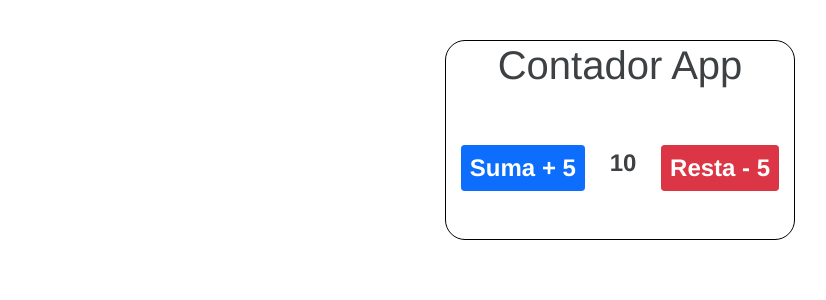
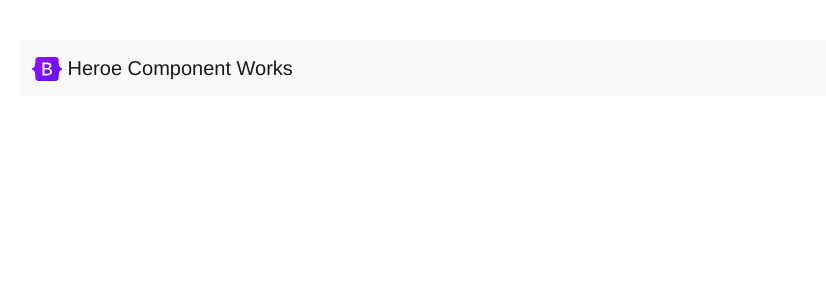
Before and after one commit to ferdiego88/bases, an Angular app: page / in a window 1280 px wide. Shown: the top 300 px of the page, without its empty margins (20-846 px from the left). Built offline with nearby package versions, Linux system fonts and the light colour scheme.

Commit message:
crear Componente manualmente

```diff
--- a/src/app/app.component.html
+++ b/src/app/app.component.html
@@ -1 +1 @@
-<app-contador></app-contador>
+<app-heroe></app-heroe>
--- a/src/app/app.module.ts
+++ b/src/app/app.module.ts
@@ -2,11 +2,13 @@ import { NgModule } from '@angular/core';
 import { BrowserModule } from '@angular/platform-browser';
 import { AppComponent } from './app.component';
 import { ContadorComponent } from './contador/contador.component';
+import { HeroeComponent } from './heroes/heroe/heroe.component';
 
 @NgModule({
   declarations: [
     AppComponent,
-    ContadorComponent
+    ContadorComponent,
+    HeroeComponent
   ],
   imports: [
     BrowserModule
--- /dev/null
+++ b/src/app/heroes/heroe/heroe.component.html
@@ -0,0 +1,8 @@
+<nav class="navbar navbar-light bg-light">
+  <div class="container-fluid">
+    <a class="navbar-brand" href="#">
+      <img src="./assets/brand/bootstrap-logo.svg" alt="" width="30" height="24" class="d-inline-block align-text-top">
+      Heroe Component Works
+    </a>
+  </div>
+</nav>
```
Also changed, not shown: src/app/heroes/heroe/heroe.component.ts (added, +9 -0 lines), src/assets/brand/bootstrap-logo.svg (added).
